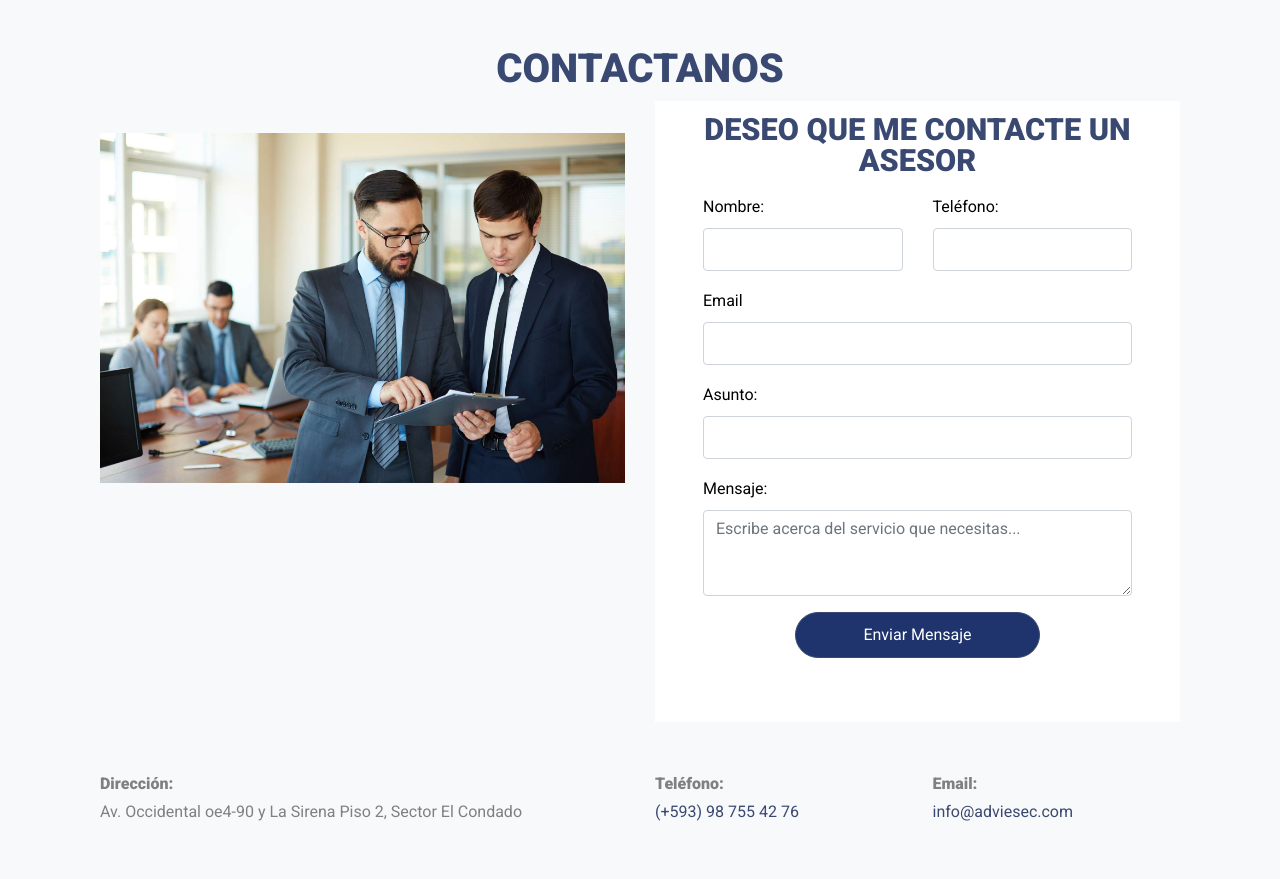
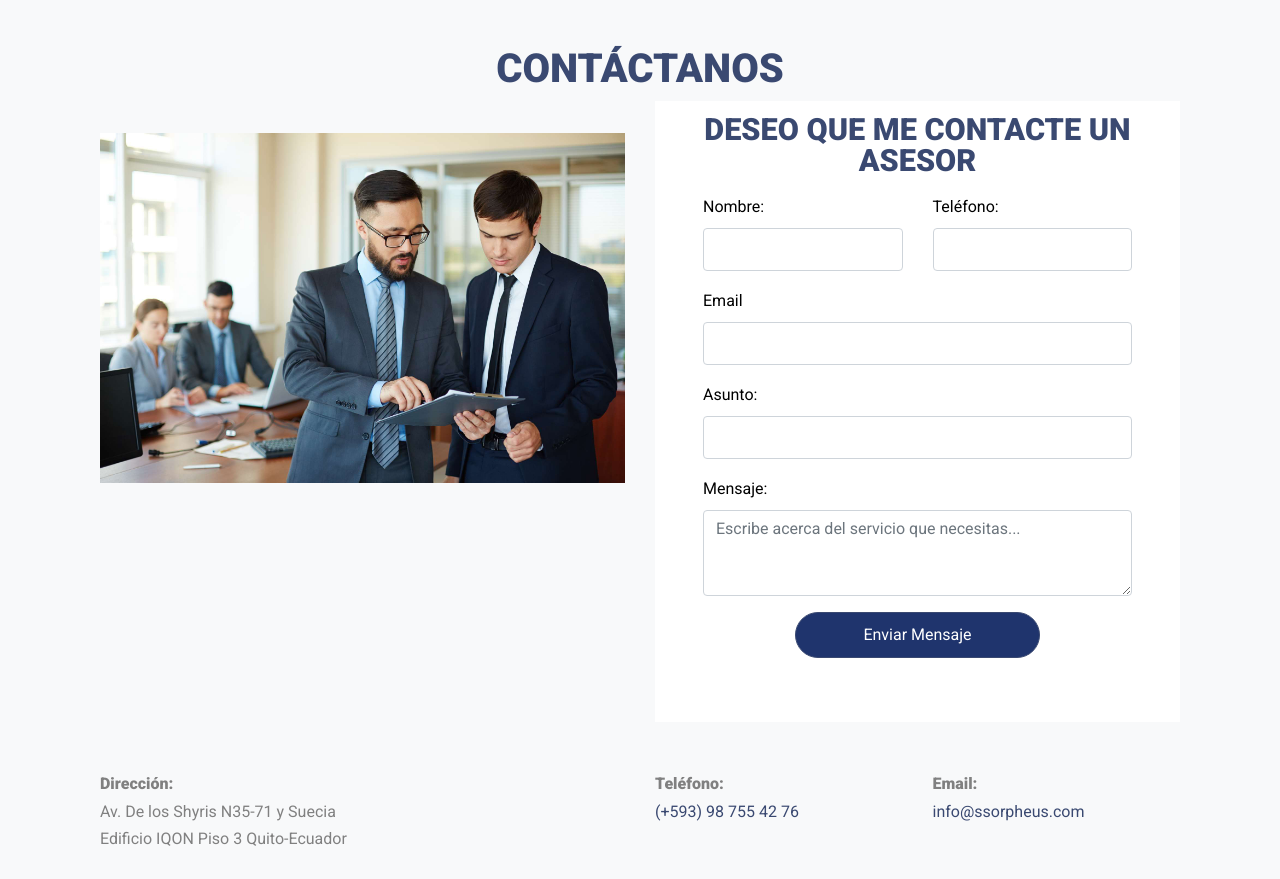
Before and after one commit to Orpheus2025/Pagina-Orpheus, a plain HTML site: page index.html in a window 1280 px wide. Shown: the part 3328-4207 px from the top of the page. Drawn offline with Linux system fonts and the light colour scheme; files whose address does not match are found by name.

Commit message:
Correción de dirección

```diff
--- a/index.html
+++ b/index.html
@@ -404,11 +404,9 @@
     <div class="container">
       <div class="row">
         <div class="col-12 text-center">
-            <h2 class="section-title">CONTACTANOS</h2> <!-- Se redujo el margen inferior -->
+            <h2 class="section-title">CONTÁCTANOS</h2> <!-- Se redujo el margen inferior -->
         </div>
       </div>
-
-
         <div class="row">
             <div class="mt-3 col-md-6 ">
                 <img style="margin-top: 1rem;" width="100%" height="auto" src="./images/contactanos.jpg" alt=""/>
@@ -463,7 +461,7 @@
         <div class="row" >
             <div class="col-md-6">
                 <p class="mb-0 font-weight-bold">Direcci&oacute;n:</p>
-                <p class="mb-4">Av. Occidental oe4-90 y La Sirena Piso 2, Sector El Condado
+                <p class="mb-4">Av. De los Shyris N35-71 y Suecia <br> Edificio IQON Piso 3 Quito-Ecuador
             </div>
             <div class="col-md-3">
                 <p class="mb-0 font-weight-bold">Tel&eacute;fono:</p>
@@ -472,7 +470,7 @@
             <div class="col-md-3">
                 <p class="mb-0 font-weight-bold">Email:</p>
                 <p class="mb-0">
-                    <a href="#">info@adviesec.com</a>
+                    <a href="#">info@ssorpheus.com</a>
                 </p>
             </div>
         </div>
```
